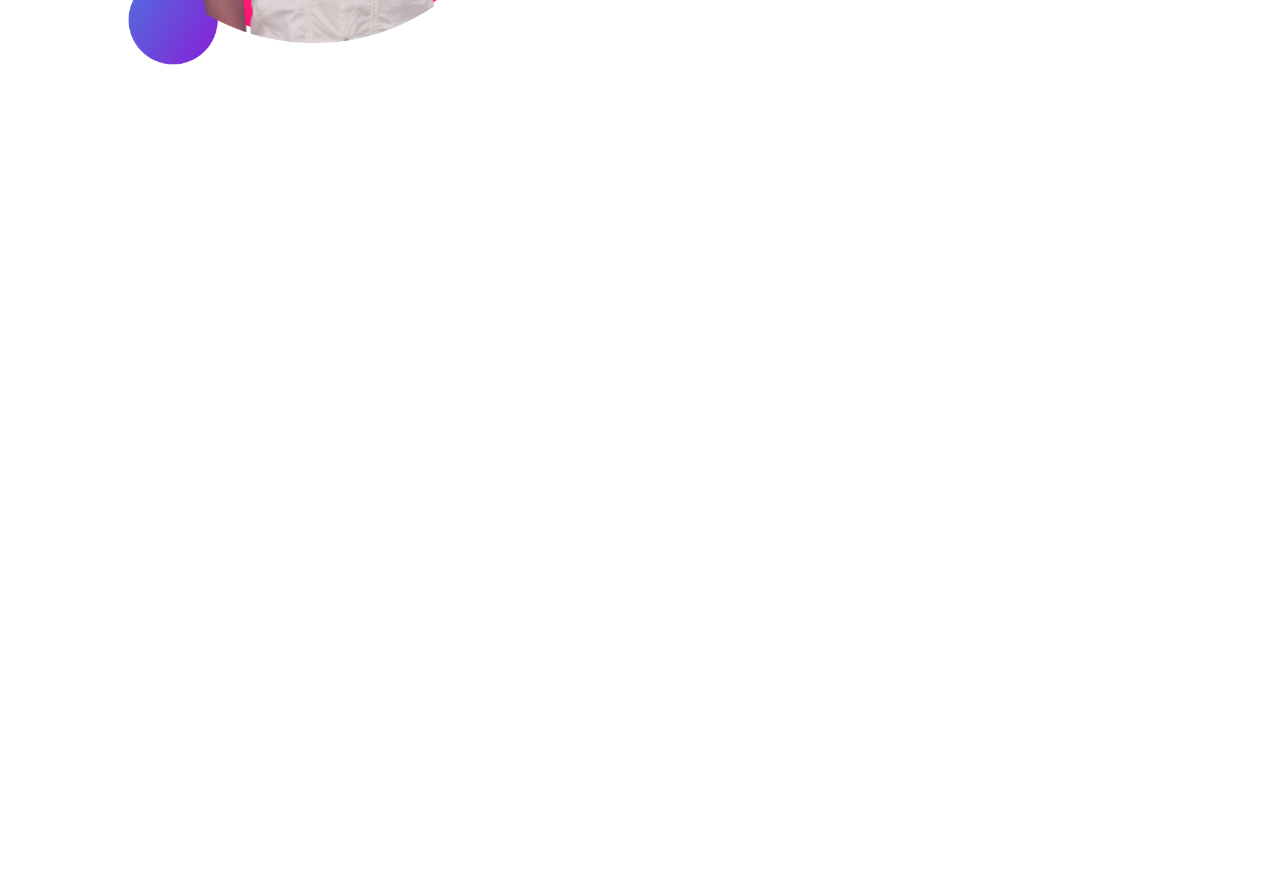
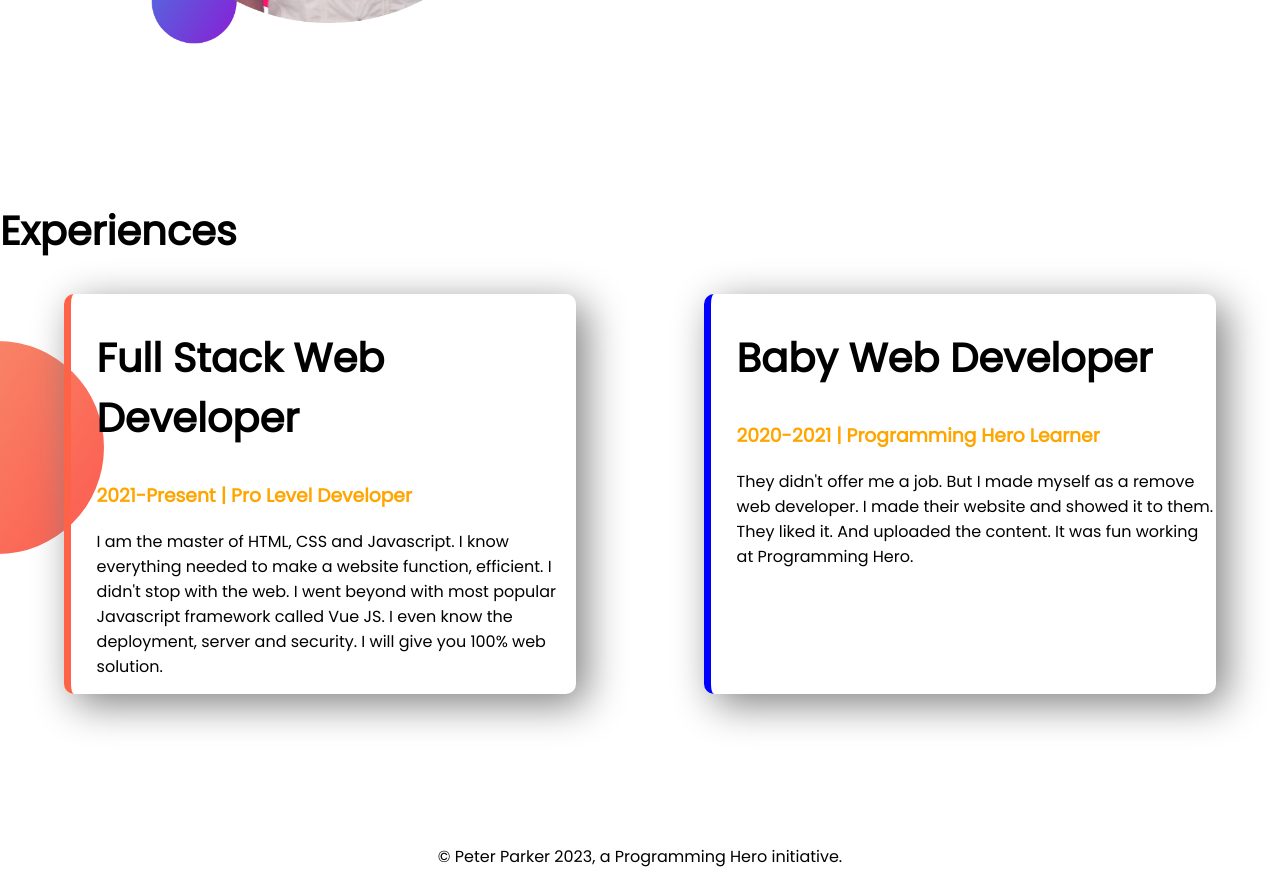
Before and after one commit to Imran-CSE46/-developer-portfolio, a plain HTML site: page index.html in a window 1280 px wide. Shown: the part 992-1877 px from the top of the page. Before the commit the page ends 1214 px from the top, so only its background shows below. Drawn offline with Linux system fonts and the light colour scheme.

Commit message:
experience added

```diff
--- a/index.html
+++ b/index.html
@@ -13,7 +13,7 @@
 </head>
 
 <body>
-    <section class="top-banner">
+    <section class="top-banner flexible-container">
         <div class="half-width">
             <h1>Welcome To</h1>
             <h1><span class="orange-color">Imranul Khair</span> World</h1>
@@ -31,7 +31,7 @@
             <img src="images/Imran.png" alt="">
         </div>
     </section>
-    <section class="dream-big">
+    <section class="dream-big flexible-container">
         <div class="half-width">
             <img src="images/Imran2.png" alt="">
         </div>
@@ -44,6 +44,29 @@
             <a class="link-button" target="_blank" href="">DOWNLOAD RESUME</a>
         </div>
     </section>
+    <section class="experience-area">
+        <h2>Experiences</h2>
+        <div class="flexible-container">
+            <div id="full-stack-developer" class="experience-item">
+                <h2>Full Stack Web Developer</h2>
+                <h3 class="orange-color">2021-Present | Pro Level Developer</h3>
+                <p>I am the master of HTML, CSS and Javascript. I know everything needed to make a website function,
+                    efficient. I didn't stop with the web. I went beyond with most popular Javascript framework called
+                    Vue
+                    JS. I even know the deployment, server and security. I will give you 100% web solution.</p>
+            </div>
+            <div id="baby-web-developer" class="experience-item">
+                <h2>Baby Web Developer</h2>
+                <h3 class="orange-color">2020-2021 | Programming Hero Learner</h3>
+                <p>They didn't offer me a job. But I made myself as a remove web developer. I made their website and
+                    showed
+                    it to them. They liked it. And uploaded the content. It was fun working at Programming Hero.</p>
+            </div>
+        </div>
+    </section>
 </body>
+<footer>
+    <p>© Peter Parker 2023, a Programming Hero initiative.</p>
+</footer>
 
 </html>
--- a/style.css
+++ b/style.css
@@ -7,18 +7,22 @@ h1 {
     font-size: 50px;
 }
 
+h2 {
+    font-size: 40px;
+}
+
 .orange-color {
     color: orange;
 }
 
-section {
+.flexible-container {
     display: flex;
     margin-bottom: 150px;
 }
 
 .half-width {
     width: 50%;
-    padding-left: 5%;
+    padding-left: 7%;
 }
 
 .half-width img {
@@ -44,3 +48,31 @@ section {
     background-repeat: no-repeat;
     background-position: right;
 }
+
+.experience-area {
+    background-image: url(images/exp-bg.png);
+    background-repeat: no-repeat;
+    background-position: left;
+}
+
+.experience-item {
+    width: 40%;
+    height: 400px;
+    padding-left: 2%;
+    margin-left: 5%;
+    margin-right: 5%;
+    box-shadow: 10px 10px 40px gray;
+    border-radius: 10px;
+}
+
+#full-stack-developer {
+    border-left: 7px solid tomato;
+}
+
+#baby-web-developer {
+    border-left: 7px solid blue;
+}
+
+footer p {
+    text-align: center;
+}
```
